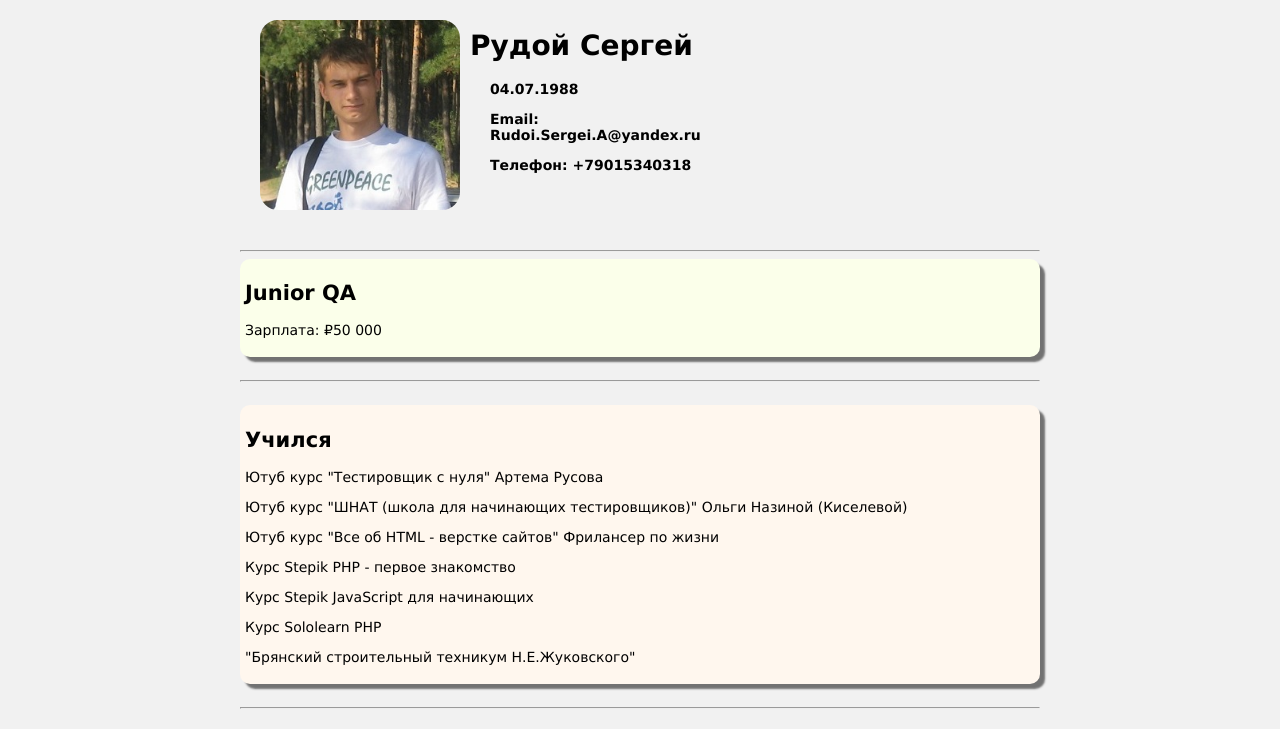
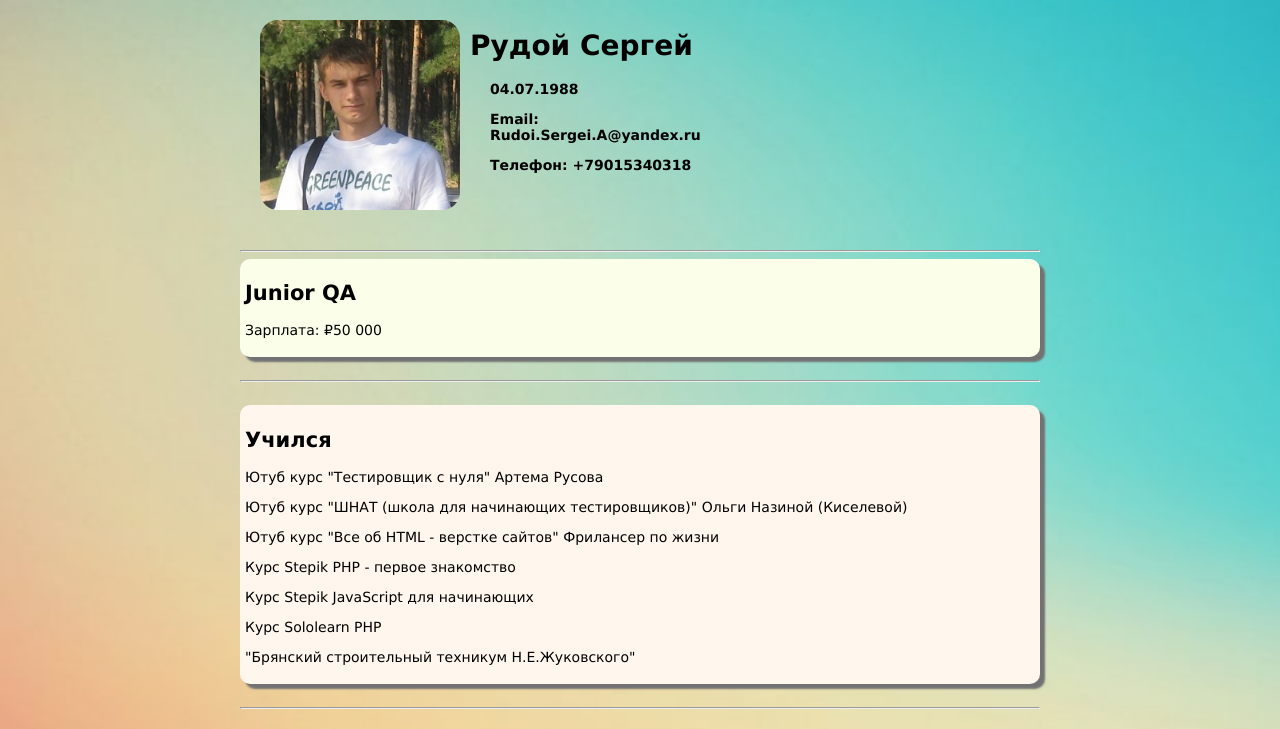
Before and after one commit to RudoiSergei/resume, a plain HTML site: page index.html in a window 1280 px wide. Shown: the top 729 px of the page. Drawn offline with Linux system fonts and the light colour scheme.

Commit message:
Update style_summery.css

```diff
--- a/style_summery.css
+++ b/style_summery.css
@@ -1,5 +1,5 @@
 body {
-    background-img: url("1618593595_6-funart_pro-p-oboi-fon-fon-neitralnii-svetlii-6.jpg");
+    background-image: url("1618593595_6-funart_pro-p-oboi-fon-fon-neitralnii-svetlii-6.jpg");
     -webkit-background-size: cover;
     -moz-background-size: cover;
     -o-background-size: cover;
```
